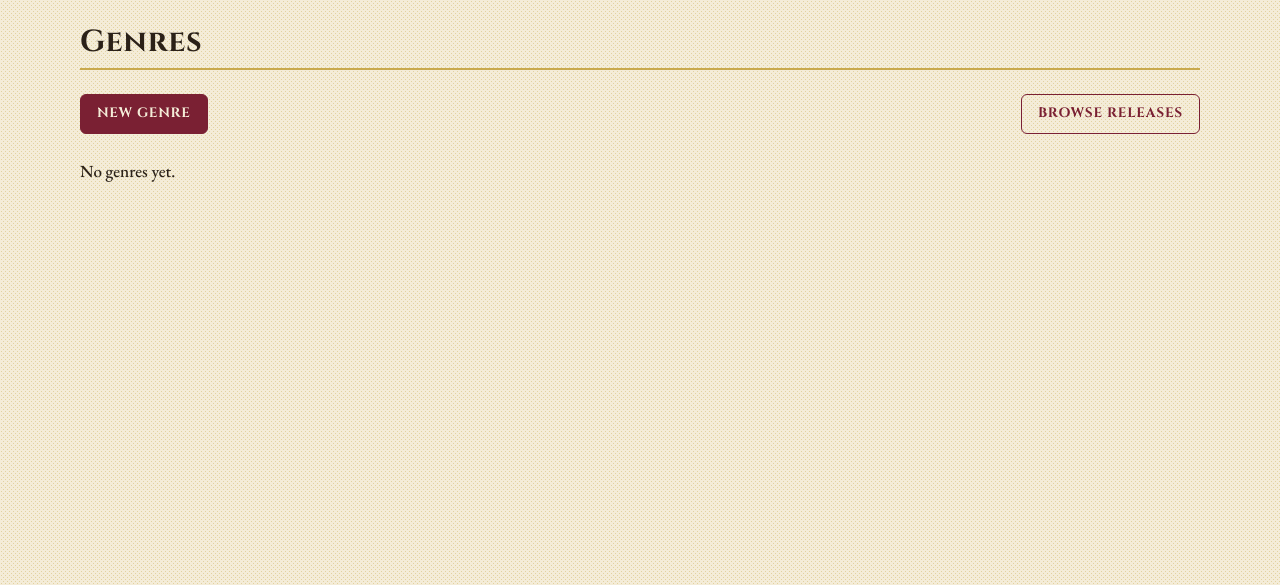
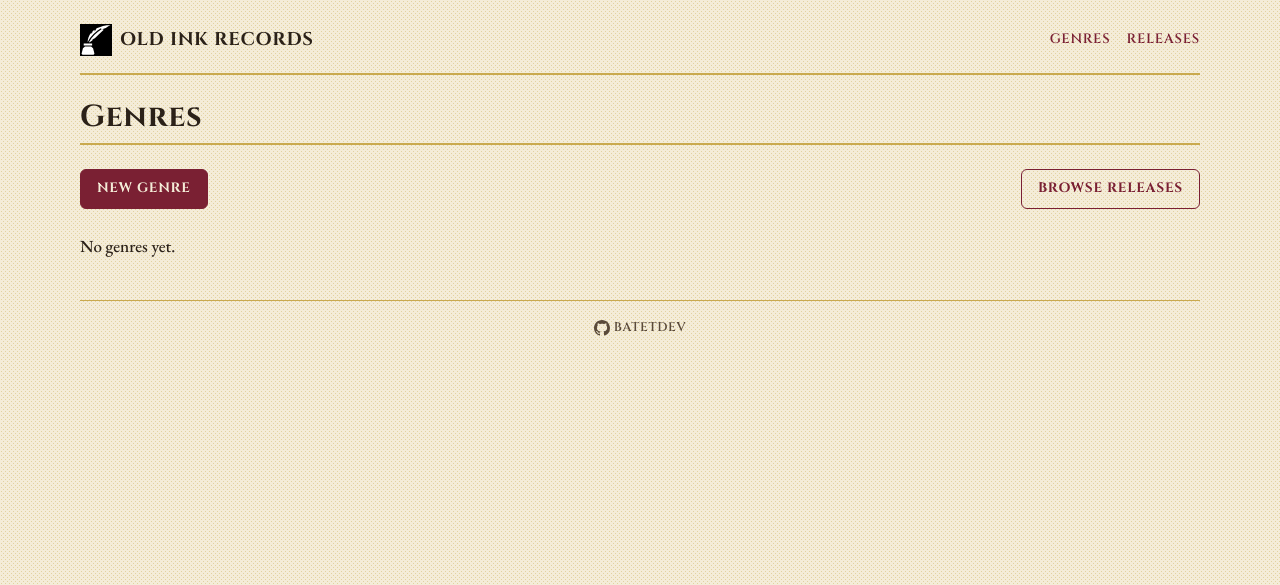
Before and after one commit to BatetDev/top-project-inventory-application, a Node server app: page /genres in a window 1280 px wide. Shown: the top 585 px of the page. Run offline with Node 20, Linux system fonts and the light colour scheme; data that the repository does not hold is empty.

Commit message:
feat(layout): add shared header and footer partials

```diff
--- a/public/css/components.css
+++ b/public/css/components.css
@@ -1,6 +1,60 @@
 /* ==========================================================================
    Components
    ========================================================================== */
+
+/* ==========================================================================
+   Site header
+   ========================================================================== */
+
+.site-header {
+  display: flex;
+  flex-wrap: wrap;
+  align-items: center;
+  justify-content: space-between;
+  gap: var(--space-md);
+  padding-bottom: var(--space-md);
+  margin-bottom: var(--space-lg);
+  border-bottom: 2px solid var(--gold-soft);
+}
+
+.site-brand {
+  display: flex;
+  align-items: center;
+  gap: var(--space-sm);
+  font-family: var(--font-heading);
+  font-size: 1.15rem;
+  font-weight: 700;
+  letter-spacing: 0.04em;
+  color: var(--ink);
+  text-transform: uppercase;
+}
+
+.site-brand:hover {
+  border-bottom-color: transparent;
+}
+
+.site-logo {
+  width: 32px;
+  height: 32px;
+}
+
+.site-nav {
+  display: flex;
+  gap: var(--space-md);
+}
+
+.site-nav a {
+  font-family: var(--font-heading);
+  font-size: 0.85rem;
+  font-weight: 600;
+  letter-spacing: 0.06em;
+  text-transform: uppercase;
+  color: var(--rubric);
+}
+
+.site-nav a:hover {
+  color: var(--rubric-dark);
+}
 
 .section-heading {
   font-size: 1.1rem;
@@ -218,3 +272,35 @@ button:hover {
 .release-detail .release-actions {
   gap: var(--space-lg);
 }
+
+/* ==========================================================================
+   Site footer
+   ========================================================================== */
+
+.site-footer {
+  margin-top: var(--space-xl);
+  padding-top: var(--space-md);
+  border-top: 1px solid var(--gold-soft);
+  text-align: center;
+}
+
+.site-footer-link {
+  display: inline-flex;
+  align-items: center;
+  gap: var(--space-xs);
+  font-family: var(--font-heading);
+  font-size: 0.78rem;
+  font-weight: 600;
+  letter-spacing: 0.06em;
+  text-transform: uppercase;
+  color: var(--ink-soft);
+}
+
+.site-footer-link:hover {
+  color: var(--rubric);
+  border-bottom-color: transparent;
+}
+
+.site-footer-icon {
+  display: block;
+}
--- a/views/genres/index.ejs
+++ b/views/genres/index.ejs
@@ -13,12 +13,13 @@
     />
   </head>
   <body>
+    <%- include('../partials/header') %>
+    <main>
       <h1>Genres</h1>
       <div class="page-actions">
         <a href="/genres/new" class="button">New genre</a>
         <a href="/releases" class="button button--secondary">Browse releases</a>
       </div>
-
       <% if (genres.length === 0) { %>
       <p>No genres yet.</p>
       <% } else { %>
@@ -37,5 +38,7 @@
         <% }) %>
       </ul>
       <% } %>
+    </main>
+    <%- include('../partials/footer') %>
   </body>
 </html>
--- /dev/null
+++ b/views/partials/footer.ejs
@@ -0,0 +1,22 @@
+<footer class="site-footer">
+  <a
+    href="https://github.com/BatetDev/top-project-inventory-application"
+    class="site-footer-link"
+    target="_blank"
+    rel="noopener noreferrer"
+  >
+    <svg
+      class="site-footer-icon"
+      viewBox="0 0 16 16"
+      width="16"
+      height="16"
+      aria-hidden="true"
+      fill="currentColor"
+    >
+      <path
+        d="M8 0C3.58 0 0 3.58 0 8c0 3.54 2.29 6.53 5.47 7.59.4.07.55-.17.55-.38 0-.19-.01-.82-.01-1.49-2.01.37-2.53-.49-2.69-.94-.09-.23-.48-.94-.82-1.13-.28-.15-.68-.52-.01-.53.63-.01 1.08.58 1.23.82.72 1.21 1.87.87 2.33.66.07-.52.28-.87.51-1.07-1.78-.2-3.64-.89-3.64-3.95 0-.87.31-1.59.82-2.15-.08-.2-.36-1.02.08-2.12 0 0 .67-.21 2.2.82.64-.18 1.32-.27 2-.27.68 0 1.36.09 2 .27 1.53-1.04 2.2-.82 2.2-.82.44 1.1.16 1.92.08 2.12.51.56.82 1.27.82 2.15 0 3.07-1.87 3.75-3.65 3.95.29.25.54.73.54 1.48 0 1.07-.01 1.93-.01 2.2 0 .21.15.46.55.38A8.012 8.012 0 0 0 16 8c0-4.42-3.58-8-8-8Z"
+      />
+    </svg>
+    <span>BatetDev</span>
+  </a>
+</footer>
--- /dev/null
+++ b/views/partials/header.ejs
@@ -0,0 +1,16 @@
+<header class="site-header">
+  <a href="/" class="site-brand">
+    <img
+      class="site-logo"
+      src="/images/logo.svg"
+      alt=""
+      width="32"
+      height="32"
+    />
+    <span>Old Ink Records</span>
+  </a>
+  <nav class="site-nav">
+    <a href="/genres">Genres</a>
+    <a href="/releases">Releases</a>
+  </nav>
+</header>
--- a/views/releases/show.ejs
+++ b/views/releases/show.ejs
@@ -13,6 +13,7 @@
     />
   </head>
   <body>
+    <%- include('../partials/header') %>
     <main>
       <article class="release-detail">
         <% if (release.cover_url) { %>
@@ -65,5 +66,6 @@
   </div>
 </div>
     </main>
+    <%- include('../partials/footer') %>
   </body>
 </html>
```
Also changed, not shown: views/genres/edit.ejs (+4 -4 lines), views/genres/new.ejs (+4 -4 lines), views/genres/show.ejs (+4 -4 lines), views/releases/edit.ejs (+4 -9 lines), views/releases/index.ejs (+7 -5 lines), views/releases/new.ejs (+4 -9 lines), public/images/logo.svg (added). Lines whose indentation alone changed are shown as unchanged.
